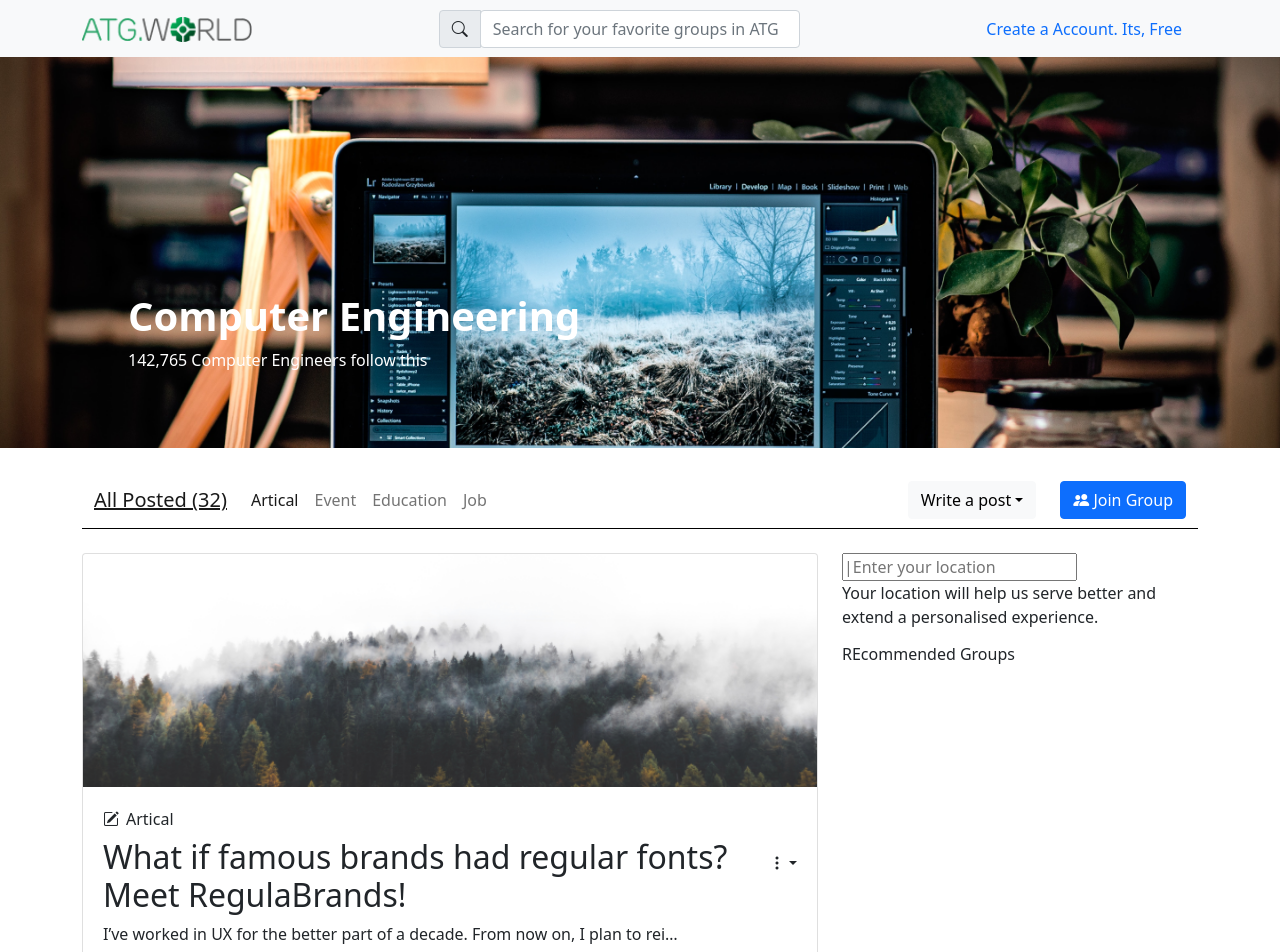
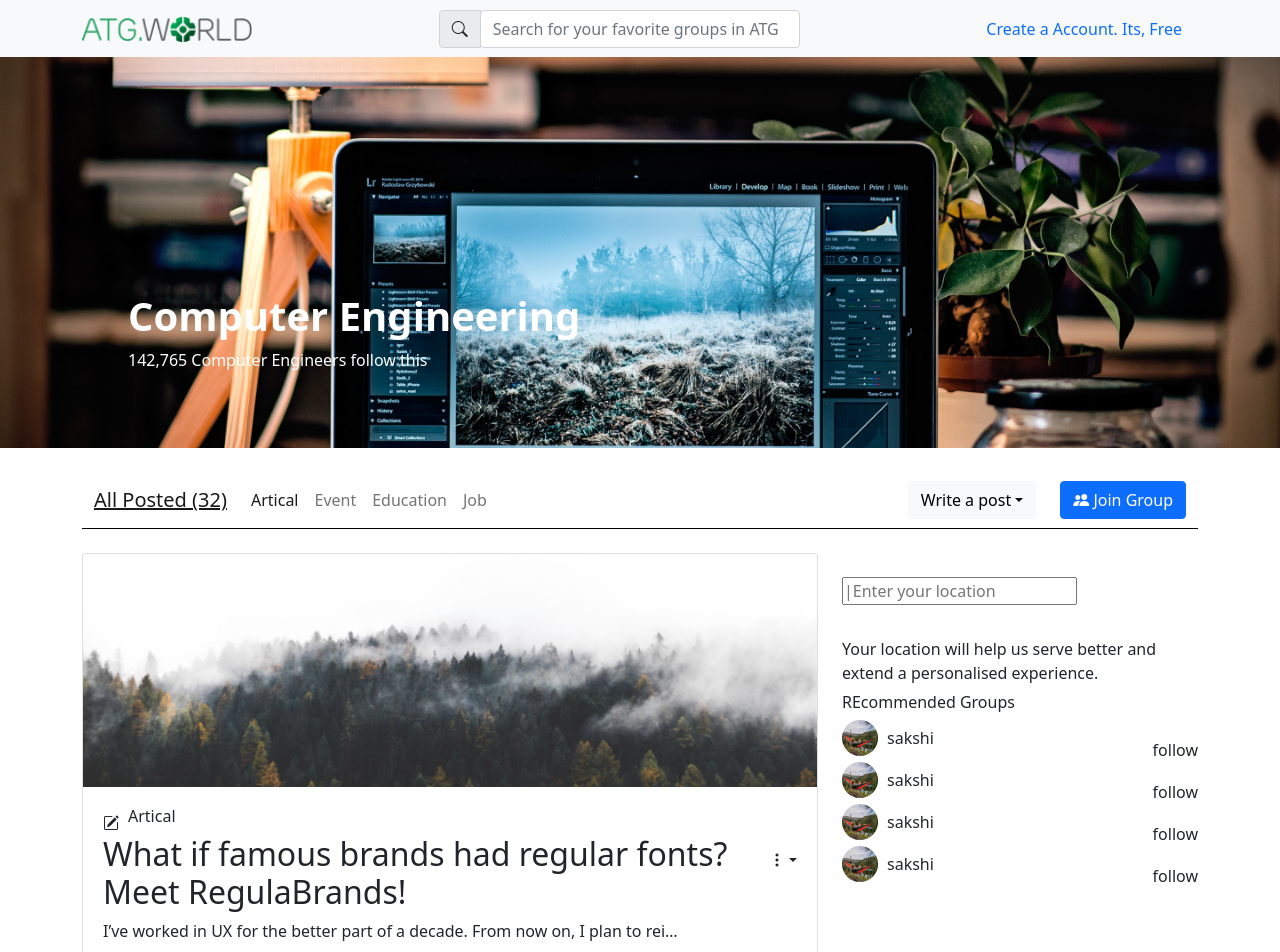
Before and after one commit to sakshuu/figma-ui-next.js, a React (Vite) app: page / in a window 1280 px wide. Shown: the top 952 px of the page. Built offline with nearby package versions, Linux system fonts and the light colour scheme.

Commit message:
update code

```diff
--- a/src/Components/Posts.jsx
+++ b/src/Components/Posts.jsx
@@ -1,6 +1,7 @@
 import React from 'react'
 import article from "./../img/article.png";
 import PostNavbar from './PostNavbar';
+import Ieisure from "./../img/Ieisure.png";
 
 const Posts = () => {
   return <>
@@ -46,7 +47,7 @@ const Posts = () => {
 </div>
             </div>
             <div class="card mb-4">
-<img src={article} alt="" />
+<img src={article} width={20} alt="" />
 <div className='main-card'>
     <div className='spaces'>
 <div><i class="bi bi-pencil-square"></i></div>
@@ -127,12 +128,41 @@ const Posts = () => {
 
                 <div>
                 <div></div>
-<input type="search" placeholder='|Enter your location' name="" id="" />
+<input type="search" placeholder='|Enter your location' className='mt-4 mb-4' name="" id="" />
                 <div></div>
                 </div>
-<p>Your location will help us serve better and extend a personalised experience.</p>
+<p className='mt-2 mb-2'>Your location will help us serve better and extend a personalised experience.</p>
 
 <h6>REcommended Groups</h6>
+
+<div className='main-inline'>
+<div className='spaces'>
+  <img src={Ieisure} alt="" />
+  <h6>sakshi</h6>
+</div>
+  <div className='batch'>follow</div>
+</div>
+<div className='main-inline'>
+<div className='spaces'>
+  <img src={Ieisure} alt="" />
+  <h6>sakshi</h6>
+</div>
+  <div className='batch'>follow</div>
+</div>
+<div className='main-inline'>
+<div className='spaces'>
+  <img src={Ieisure} alt="" />
+  <h6>sakshi</h6>
+</div>
+  <div className='batch'>follow</div>
+</div>
+<div className='main-inline'>
+<div className='spaces'>
+  <img src={Ieisure} alt="" />
+  <h6>sakshi</h6>
+</div>
+  <div className='batch'>follow</div>
+</div>
             </div>
         </div>
     </div>
--- a/src/Components/SignUp.jsx
+++ b/src/Components/SignUp.jsx
@@ -7,7 +7,7 @@ const SignUp = () => {
     <div className="col-md-8">
 
             <div class="card">
-              <div class="card-header">Signup</div>
+              <h5 class="card-header text-mid">Signup</h5>
               <div class="card-body">
                 <div>
                   <label for="name" class="form-label">First name</label>
@@ -68,6 +68,7 @@ const SignUp = () => {
   </div>
             <div className="col-md-4 p-4">
             <img src={sign} width={350} alt="" />
+            <p>By signing up, you agree to our Terms & conditions, Privacy policy</p>
         </div>
                     </div>
   </>
--- a/src/app.css
+++ b/src/app.css
@@ -30,8 +30,8 @@
 }
 .spaces{
     display: flex;
-    gap: 7px;
-    align-items: baseline;
+    gap: 9px;
+    align-items: flex-end;
 }
 .underline{
     text-decoration: underline;
@@ -49,3 +49,6 @@ border-bottom: 1px solid black;
     width: 75vw;
     margin-left: -350px;
 }
+.text-mid{
+    text-align: center;
+}
```
